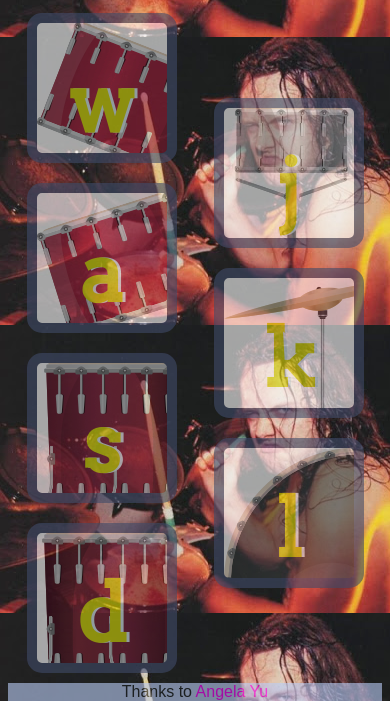
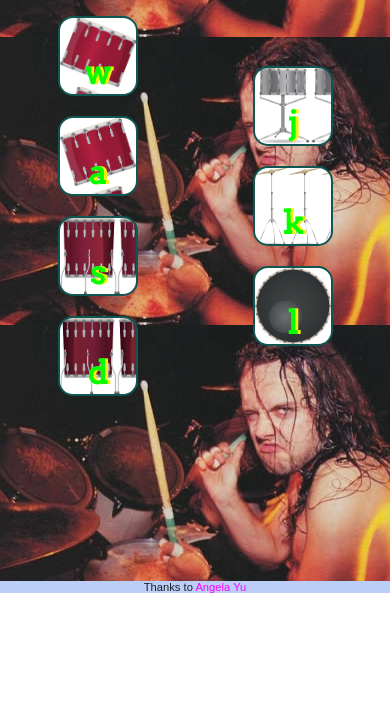
Before and after one commit to vasily-mishanin/Drums, a plain HTML site: page index.html in a window 390 px wide. Shown: the part 251-952 px from the top of the page. After the commit the page ends 844 px from the top, so only its background shows below. Drawn offline with Linux system fonts and the light colour scheme.

Commit message:
add media styles for mobile

```diff
--- a/index.html
+++ b/index.html
@@ -11,22 +11,22 @@
 
   <body>
     <main>
-      <h1 id="title">Lets Rock 🥁</h1>
+      <h1 id="title">Let's drum 🥁</h1>
       <div class="set">
         <div class="set_left">
           <div class="set_left_top">
-            <button class="w drum">w</button>
+            <button class="w drum"><span>w</span></button>
           </div>
           <div class="set_left_bottom">
-            <button class="a drum">a</button>
-            <button class="s drum">s</button>
-            <button class="d drum">d</button>
+            <button class="a drum"><span>a</span></button>
+            <button class="s drum"><span>s</span></button>
+            <button class="d drum"><span>d</span></button>
           </div>
         </div>
         <div class="set_right">
-          <button class="j drum">j</button>
-          <button class="k drum">k</button>
-          <button class="l drum">l</button>
+          <button class="j drum"><span>j</span></button>
+          <button class="k drum"><span>k</span></button>
+          <button class="l drum"><span>l</span></button>
         </div>
       </div>
     </main>
--- a/index.js
+++ b/index.js
@@ -1,4 +1,4 @@
-//detecting clicks
+//handle clicks
 
 let buttons = document.querySelectorAll(".drum");
 for (let button of buttons) {
@@ -9,7 +9,7 @@ for (let button of buttons) {
   });
 }
 
-//detecting key presses
+//hande key presses
 
 document.addEventListener("keydown", (event) => {
   makeSound(event.key);
@@ -17,7 +17,7 @@ document.addEventListener("keydown", (event) => {
   console.log(event);
 });
 
-//playing sounds
+//playing buttons sounds
 
 function makeSound(key) {
   switch (key) {
--- a/styles.css
+++ b/styles.css
@@ -1,15 +1,16 @@
-
 html, body {
   height: 100%;
+  box-sizing: border-box;
+  margin:0;
+  padding:0;
 }
+
 body {
   display: flex;
   flex-direction: column;
   text-align: center;
   background-color: #283149;
   background: url(images/LarsUlrich.jpg);
-  opacity: 0.6;
-
 }
 
 main{
@@ -18,9 +19,9 @@ main{
 
 h1 {
   font-size: 4rem;
-  color: #fff;
+  color: #F2F013;
   font-family: "Arvo", cursive;
-  text-shadow: 3px 0 rgba(224, 61, 184, 0.808);
+  text-shadow: 5px 5px #FF5151;
 }
 
 
@@ -30,23 +31,41 @@ h1 {
   align-items: center;
 }
 
-footer {
-  flex-shrink: auto;
-  color: #1b2022;
-  background-color: #bbcef8;
-  font-family: sans-serif;
+.set_left {
+  display: flex;
+  flex-direction: column;
 }
 
-
-
-a {
-  text-decoration: none;
-  color: magenta;
+.set_left_top {
+  display: flex;
+  justify-content: center;
 }
 
-a:hover {
-  text-decoration: underline;
-  cursor: pointer;
+.set_left_bottom{
+  display: flex;
+}
+
+.set_right{
+  display: flex;
+}
+
+.drum {
+  display:flex;
+  justify-content: center;
+  align-items:flex-end;
+  border: 5px solid #105652;
+  font-size: 2rem;
+  font-family: "Arvo", cursive;
+  font-weight: 900;
+  color: #06FF00;
+  text-shadow: 3px 0 #F2F013;
+  border-radius: 15px;
+  width: 150px;
+  height: 150px;
+  text-align:center;
+  margin: 10px;
+  background-color: white;
+  background-size: contain;
 }
 
 
@@ -78,10 +97,22 @@ a:hover {
   background-image: url("images/kick.png");
 }
 
+footer {
+  flex-shrink: auto;
+  color: #1b2022;
+  background-color: #bbcef8;
+  font-family: sans-serif;
+  font-size: 0.7em
+}
 
-.game-over {
-  background-color: red;
-  opacity: 0.8;
+a {
+  text-decoration: none;
+  color: magenta;
+}
+
+a:hover {
+  text-decoration: underline;
+  cursor: pointer;
 }
 
 .pressed {
@@ -89,28 +120,61 @@ a:hover {
   opacity: 0.5;
 }
 
-.red {
-  color: red;
+/* MEDIA */
+@media screen and (max-width: 1112px) {
+
+  .drum {
+    width: 100px;
+    height: 100px;
+    margin: 10px;
+  }
+
 }
 
-.drum {
-  outline: none;
-  border: 10px solid #404b69;
-  font-size: 5rem;
-  font-family: "Arvo", cursive;
-  line-height: 2;
-  font-weight: 900;
-  color: #d6da04;
-  text-shadow: 3px 0 #dbedf3;
-  border-radius: 15px;
-  display: inline-block;
-  width: 150px;
-  height: 150px;
-  text-align: center;
-  margin: 10px;
-  background-color: white;
+@media (max-width: 736px) {
+  .drum{
+    width:70px;
+    height:70px;
+  }
+
 }
 
-@media screen and (max-width: 550px) {
+@media (max-width:568px){
+  .drum{
+    width: 60px;
+    height:60px;
+    border-width: 2px;
+  }
+}
 
+@media (max-width: 485px){
+  main {
+    display: flex;
+    flex-direction: column;
+    justify-content: center;
+  }
+
+  h1{
+    font-size: 2em;
+  }
+
+  .drum{
+    width: 50px;
+    height: 50px;
+  }
 }
+
+@media (max-width:414px){
+  .set_left_bottom{
+    flex-direction: column;
+  }
+
+  .set_right{
+    flex-direction: column;
+  }
+
+  .drum{
+    width: 80px;
+    height:80px;
+  }
+}
```
